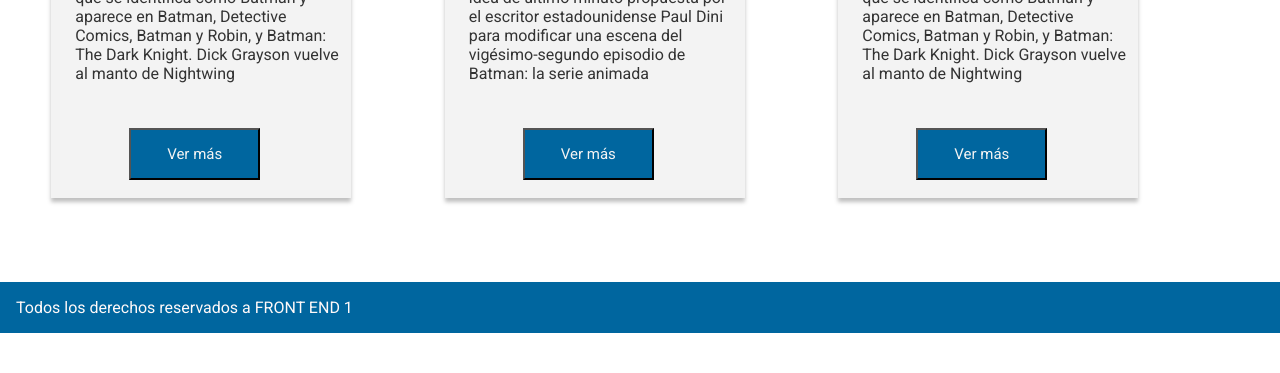
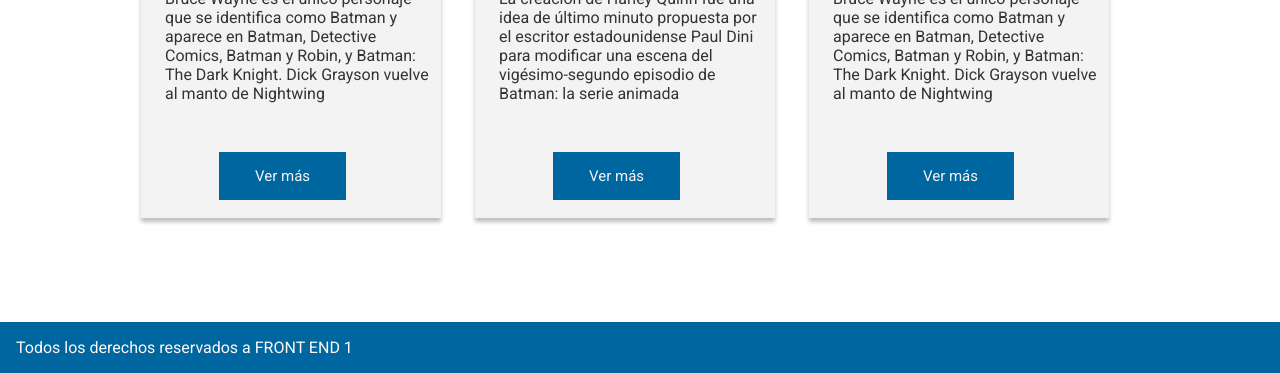
Before and after one commit to eolunas/wiki-heroes, a plain HTML site: page index.html in a window 1280 px wide. Shown: the part 552-925 px from the top of the page. Before the commit the page ends 885 px from the top, so only its background shows below. Drawn offline with Linux system fonts and the light colour scheme.

Commit message:
Cards was centered using padding and margin

```diff
--- a/css/style.css
+++ b/css/style.css
@@ -46,14 +46,22 @@ header h1 {
 /* ------------  Estilos nav menu ------------ */
 
 /* ------------    Estilos main   ------------ */
+main {
+  display: block;
+  padding: 100px 0px;
+  width: max-content;
+  margin: 0 auto;
+}
+
 .card {
+  display: inline-block;
   background-color: #f3f3f3;
   box-shadow: 0px 4px 4px rgba(0, 0, 0, 0.25);
   position: relative;
   width: 300px;
   height: 529px;
-  display: inline-block;
-  margin: 10vh 3vw 10vh 4vw;
+  margin-right: 30px;
+  /* margin: 10vh 3vw 10vh 4vw; */
 }
 
 .card-cover {
@@ -117,6 +125,7 @@ header h1 {
   padding: 15px 36px;
   bottom: 18px;
   left: 26%;
+  border: none;
 }
 /* ------------   Estilos footer  ------------ */
 footer {
--- a/index.html
+++ b/index.html
@@ -22,8 +22,7 @@
       <h1>Heroes</h1>
     </header>
     <main>
-      <section class="cards-container">
-        <article class="card">
+      <section class="card">
         <span class="card-cover">
           <img src="img/cover-batman.png" alt="cover from profile" />
           <i class="fa-solid fa-heart fa-2xl"></i
@@ -38,8 +37,8 @@
           Dark Knight. Dick Grayson vuelve al manto de Nightwing
         </p>
         <button class="view-more-button">Ver más</button>
-        </article>
-        <article class="card">
+      </section>
+      <section class="card">
         <span class="card-cover">
           <img src="img/harley-cover.png" alt="cover from profile" />
           <i class="fa-solid fa-heart fa-2xl"></i
@@ -50,12 +49,12 @@
         <h2 class="character-name">Harley Quinn</h2>
         <p class="character-description">
           La creación de Harley Quinn fue una idea de último minuto propuesta
-            por el escritor estadounidense Paul Dini para modificar una escena
-            del vigésimo-segundo episodio de Batman: la serie animada
+          por el escritor estadounidense Paul Dini para modificar una escena del
+          vigésimo-segundo episodio de Batman: la serie animada
         </p>
         <button class="view-more-button">Ver más</button>
-        </article>
-        <article class="card">
+      </section>
+      <section class="card">
         <span class="card-cover">
           <img src="img/cover-batman.png" alt="cover from profile" />
           <i class="fa-solid fa-heart fa-2xl"></i
@@ -70,7 +69,6 @@
           Dark Knight. Dick Grayson vuelve al manto de Nightwing
         </p>
         <button class="view-more-button">Ver más</button>
-        </article>
       </section>
     </main>
     <footer>
```
Lines whose indentation alone changed are shown as unchanged.
